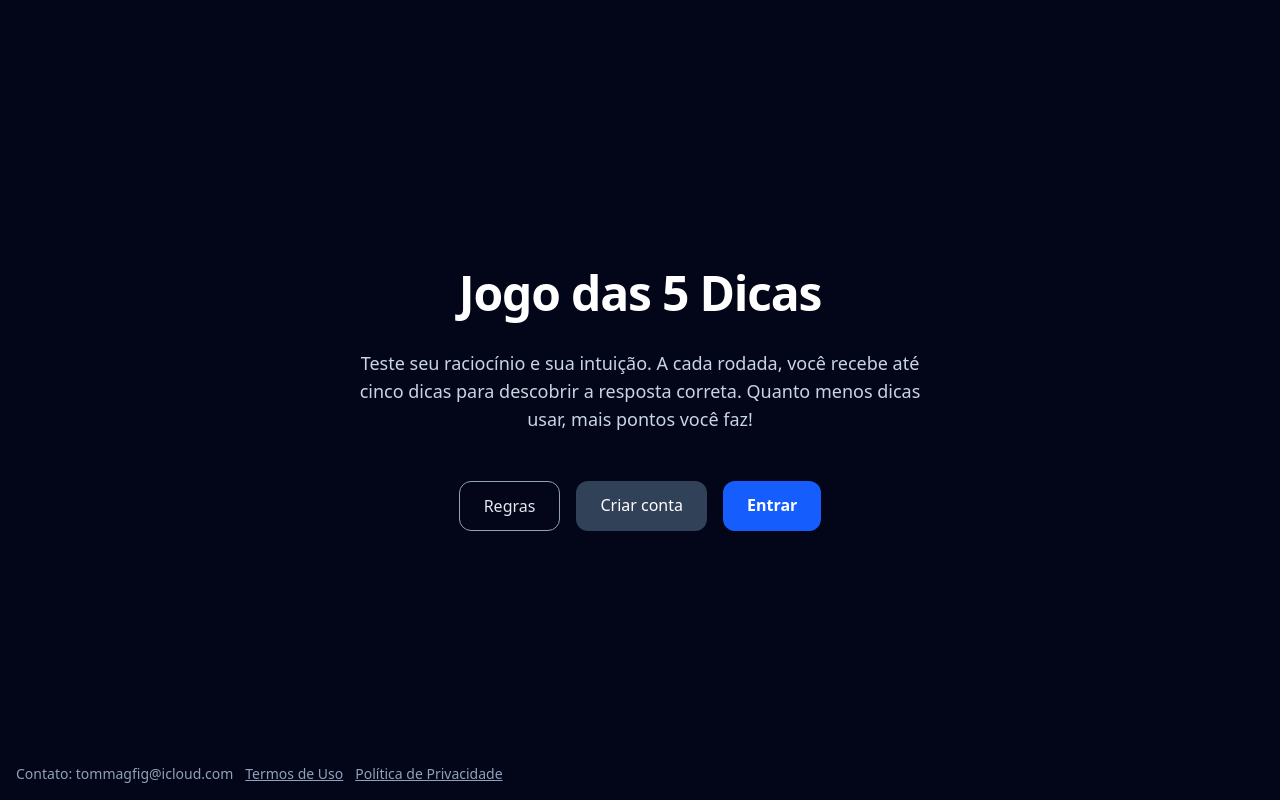
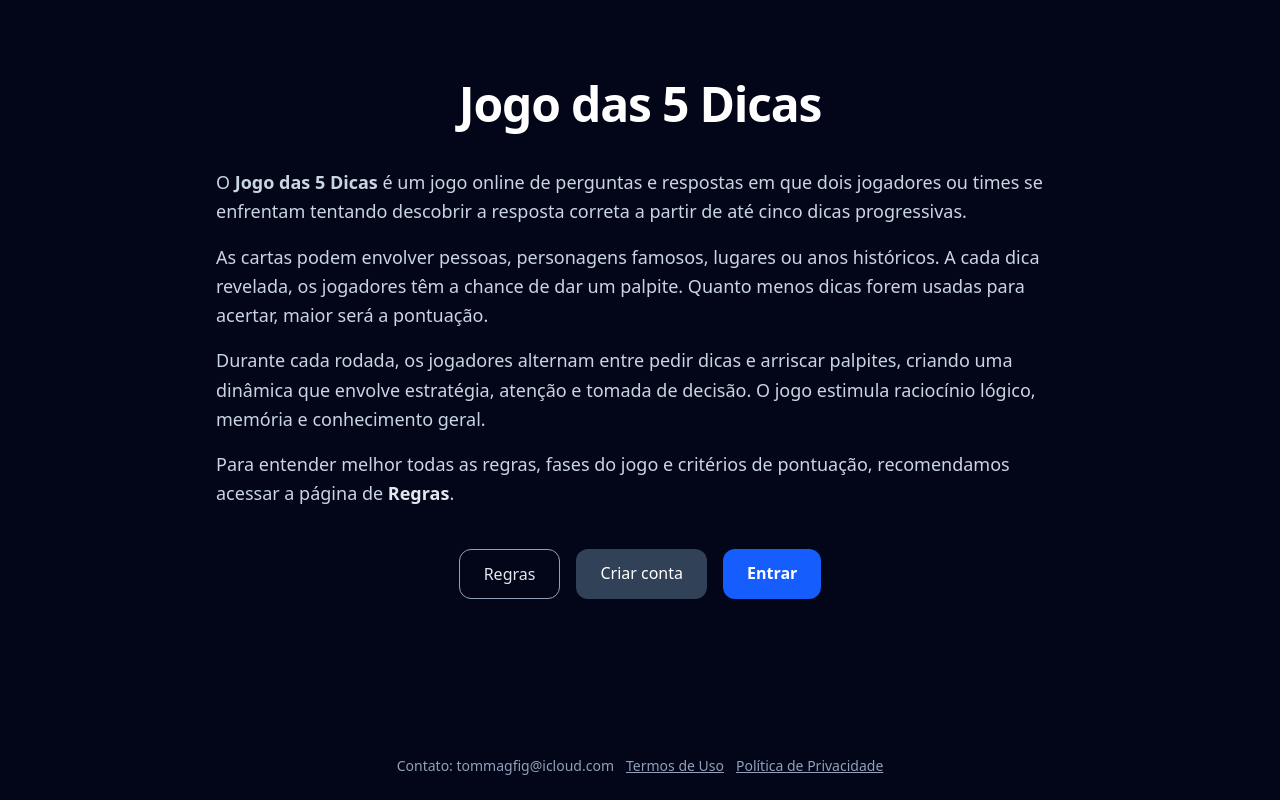
Before and after one commit to antoniomagfig/5_dicas-front, a Next.js app in the folder 5_dicas/: page / in a window 1280 px wide. Built offline with nearby package versions, Linux system fonts and the light colour scheme; no server answers.

Commit message:
aumentando a tela inicial

```diff
--- a/5_dicas/app/page.tsx
+++ b/5_dicas/app/page.tsx
@@ -2,26 +2,47 @@ import Link from "next/link";
 
 export default function Welcome() {
   return (
-    <main className="min-h-screen flex items-center justify-center bg-slate-950 text-white relative">
+    <main className="min-h-dvh bg-slate-950 text-white flex flex-col">
 
-      {/* CONTEÚDO CENTRAL */}
-      <div className="flex flex-col items-center gap-8 text-center px-4">
+      {/* CONTEÚDO */}
+      <div className="max-w-4xl mx-auto px-6 py-20 flex flex-col gap-10">
 
-        {/* Título */}
-        <h1 className="text-4xl md:text-5xl font-bold tracking-tight">
+        {/* TÍTULO */}
+        <h1 className="text-4xl md:text-5xl font-bold tracking-tight text-center">
           Jogo das 5 Dicas
         </h1>
 
-        {/* Texto */}
-        <p className="max-w-xl text-base md:text-lg text-slate-300">
-          Teste seu raciocínio e sua intuição. A cada rodada, você recebe até
-          cinco dicas para descobrir a resposta correta. Quanto menos dicas
-          usar, mais pontos você faz!
-        </p>
+        {/* TEXTO */}
+        <div className="flex flex-col gap-4 text-slate-300 text-base md:text-lg leading-relaxed text-left">
+          <p>
+            O <strong>Jogo das 5 Dicas</strong> é um jogo online de perguntas e respostas
+            em que dois jogadores ou times se enfrentam tentando descobrir a
+            resposta correta a partir de até cinco dicas progressivas.
+          </p>
 
-        {/* Botões */}
-        <div className="flex flex-col sm:flex-row gap-4 mt-4">
+          <p>
+            As cartas podem envolver pessoas, personagens famosos, lugares ou
+            anos históricos. A cada dica revelada, os jogadores têm a chance de
+            dar um palpite. Quanto menos dicas forem usadas para acertar, maior
+            será a pontuação.
+          </p>
 
+          <p>
+            Durante cada rodada, os jogadores alternam entre pedir dicas e
+            arriscar palpites, criando uma dinâmica que envolve estratégia,
+            atenção e tomada de decisão. O jogo estimula raciocínio lógico,
+            memória e conhecimento geral.
+          </p>
+
+          <p>
+            Para entender melhor todas as regras, fases do jogo e critérios de
+            pontuação, recomendamos acessar a página de{" "}
+            <span className="text-slate-200 font-semibold">Regras</span>.
+          </p>
+        </div>
+
+        {/* BOTÕES */}
+        <div className="flex flex-col sm:flex-row gap-4 justify-center">
           <Link
             href="/regras"
             className="px-6 py-3 rounded-xl border border-slate-400
@@ -45,13 +66,12 @@ export default function Welcome() {
           >
             Entrar
           </Link>
-
         </div>
       </div>
 
-      {/* 🔽 RODAPÉ FIXO */}
-      <footer className="fixed bottom-4 left-4 text-sm text-slate-400 flex flex-row gap-3">
-
+      {/* RODAPÉ */}
+      <footer className="mt-auto px-6 py-6 text-sm text-slate-400
+                         flex flex-col sm:flex-row gap-3 items-center justify-center">
         <span>
           Contato:{" "}
           <a
@@ -77,7 +97,6 @@ export default function Welcome() {
             Política de Privacidade
           </Link>
         </div>
-
       </footer>
     </main>
   );
```
